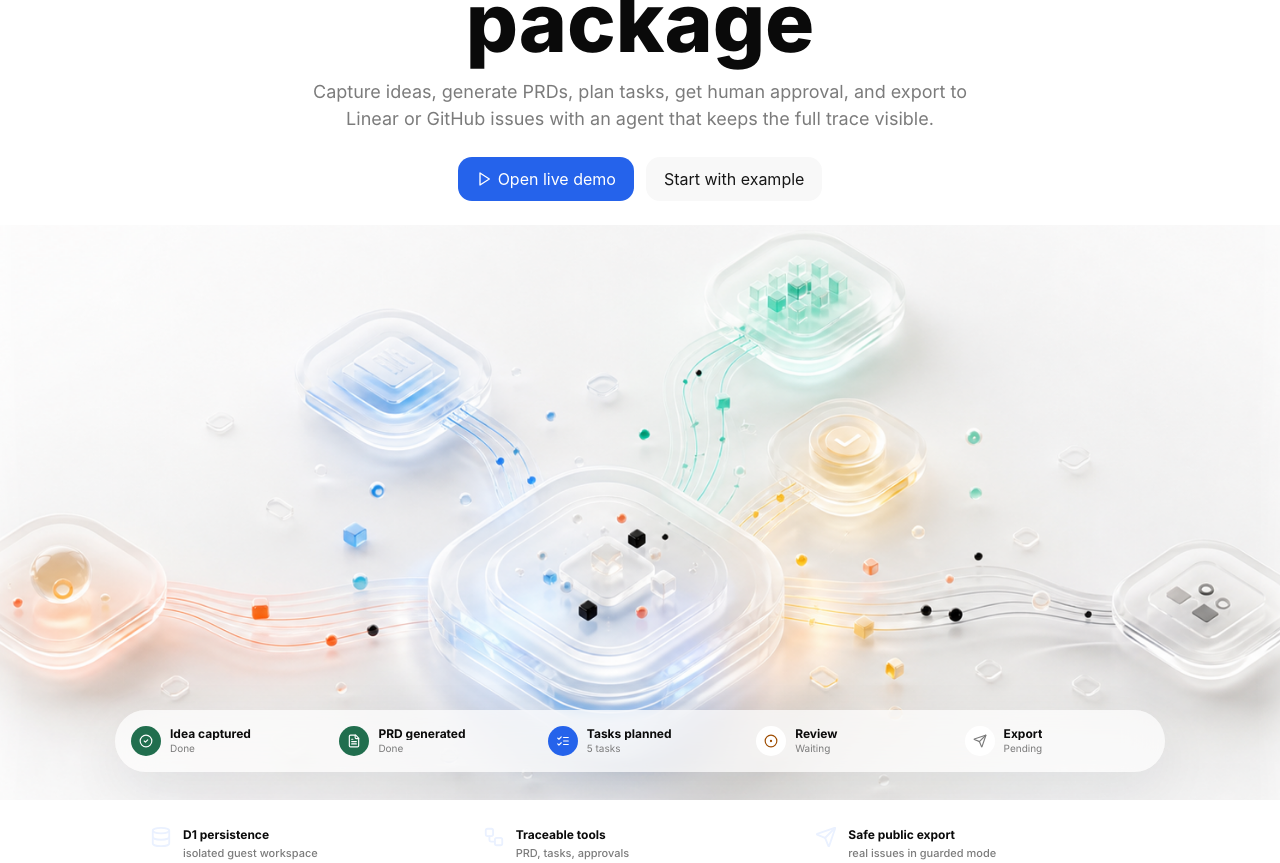
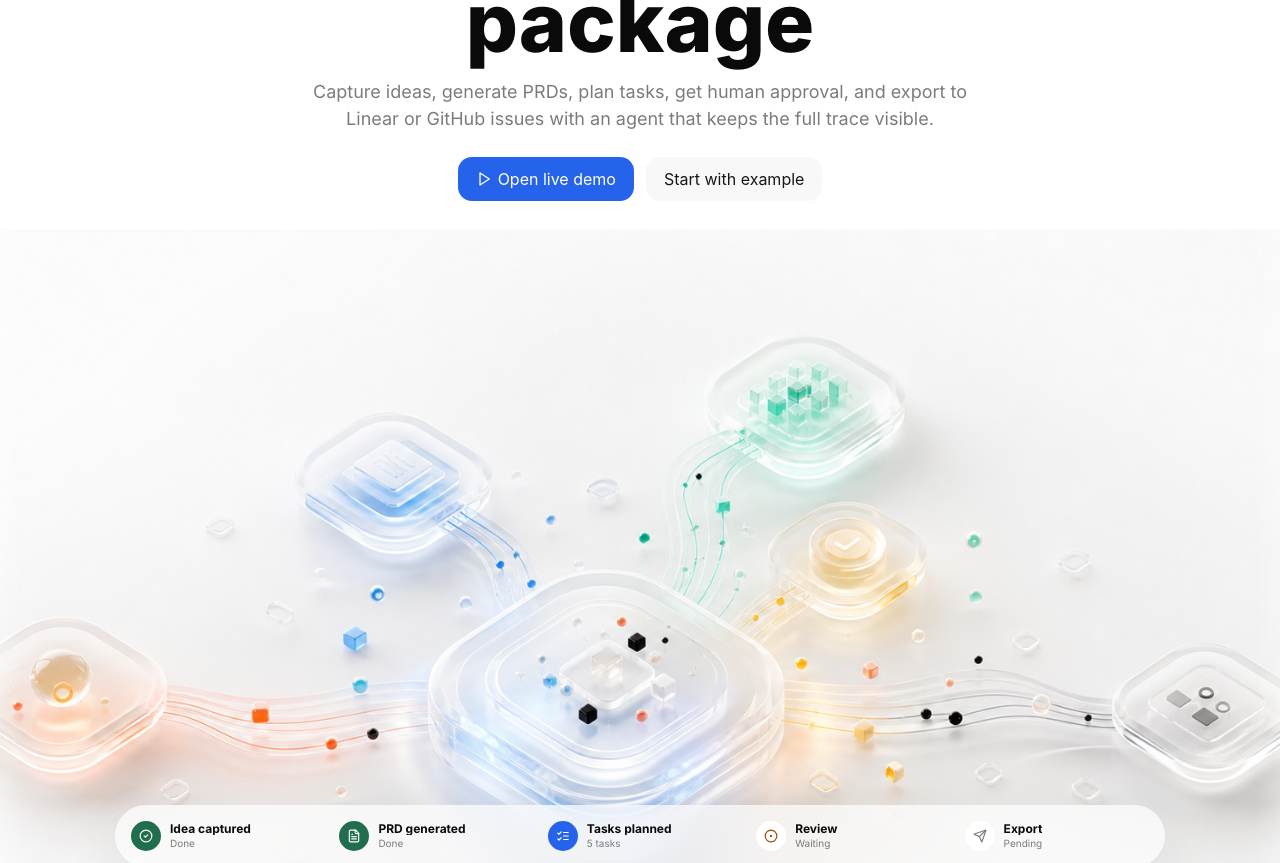
Before and after one commit to TargiX/ai-task-agent, a React (Vite) app: page / in a window 1280 px wide. Shown: the part 320-1183 px from the top of the page. Built offline with nearby package versions, Linux system fonts and the light colour scheme.

Commit message:
Fix landing hero asset crop

```diff
--- a/src/styles.css
+++ b/src/styles.css
@@ -223,7 +223,7 @@ button:disabled {
   left: 50%;
   width: 100vw;
   min-width: 0;
-  min-height: 575px;
+  min-height: 670px;
   margin-top: 2px;
   margin-left: -50vw;
   overflow: hidden;
@@ -248,7 +248,7 @@ button:disabled {
   filter: drop-shadow(0 42px 70px rgba(17, 24, 39, 0.1));
   -webkit-mask-image: linear-gradient(90deg, transparent 0, #000 7%, #000 93%, transparent 100%);
   mask-image: linear-gradient(90deg, transparent 0, #000 7%, #000 93%, transparent 100%);
-  transform: translate(-50%, -48%);
+  transform: translate(-50%, -41%);
   user-select: none;
 }
 
```
